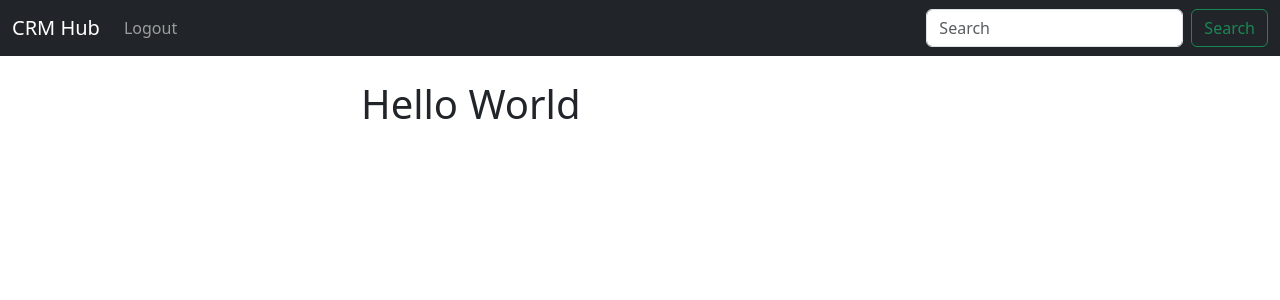
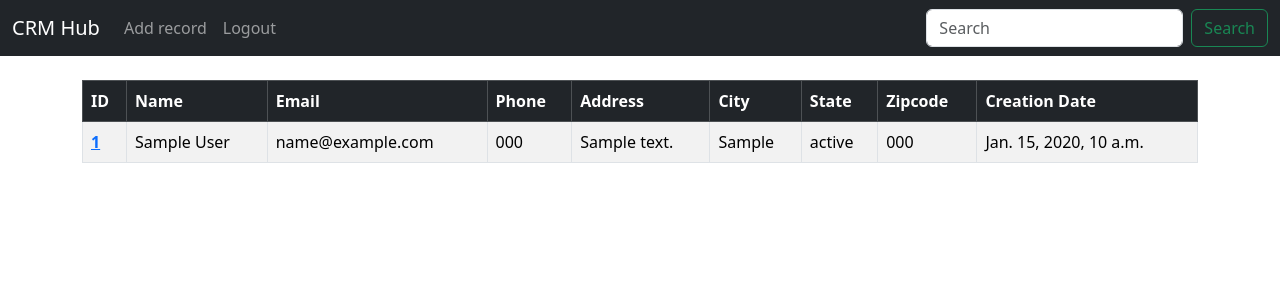
Before and after one commit to PatriceAlan/CRMHub, a Django app: page / in a window 1280 px wide. Shown: the top 300 px of the page. Run offline with Django 4.2, Linux system fonts and the light colour scheme; a user stored in the database is signed in; tables that the repository leaves empty hold one stand-in row (values such as "Sample post").

Commit message:
List, Delete, Add methods

```diff
--- a/crmhub/website/templates/home.html
+++ b/crmhub/website/templates/home.html
@@ -2,13 +2,45 @@
 
 {% block content %}
 
-<div class="col-md-6 offset-md-3">
-
     {% if user.is_authenticated %}
 
-    <h1> Hello World</h1>
+    <table class="table table-bordered table-striped table-hover">
+        <thead class="table-dark">
+          <tr>
+            <th scope="col">ID</th>
+            <th scope="col">Name</th>
+            <th scope="col">Email</th>
+            <th scope="col">Phone</th>
+            <th scope="col">Address</th>
+            <th scope="col">City</th>
+            <th scope="col">State</th>
+            <th scope="col">Zipcode</th>
+            <th scope="col">Creation Date</th>
+          </tr>
+        </thead>
+        <tbody>
+          {% if records %}
+          {% for record in records %}
+          <tr>
+            <th scope="row"><a href="{% url 'record' record.id %}">{{ record.id }}</a></th>
+            <td>{{ record.first_name }} {{ record.last_name }}</td>
+            <td>{{ record.email }}</td>
+            <td>{{ record.phone }}</td>
+            <td>{{ record.address }}</td>
+            <td>{{ record.city }}</td>
+            <td>{{ record.state }}</td>
+            <td>{{ record.zipcode }}</td>
+            <td>{{ record.created_at }}</td>
+          </tr>
+          {% endfor %}
+          {% endif %}
+        </tbody>
+      </table>
+
 
     {% else %}
+
+<div class="col-md-6 offset-md-3">
     <div class="card">
         <h1 class="card-header">Login</h1>
         <div class="card-body">
@@ -29,6 +61,7 @@
         </form>
         </div>
     </div>
+</div>
 
 {% endif %}
 {% endblock %}
--- a/crmhub/website/templates/navbar.html
+++ b/crmhub/website/templates/navbar.html
@@ -8,6 +8,10 @@
         <ul class="navbar-nav me-auto mb-2 mb-lg-0">
 
             {% if user.is_authenticated %}
+
+          <li class="nav-item">
+            <a class="nav-link" href="{% url 'add_record' %}">Add record</a>
+          </li>
 
           <li class="nav-item">
             <a class="nav-link" href="{% url 'logout' %}">Logout</a>
--- a/crmhub/website/templates/register.html
+++ b/crmhub/website/templates/register.html
@@ -29,4 +29,5 @@
     </form>
     </div>
 </div>
+</div>
 {% endblock %}
--- a/crmhub/website/urls.py
+++ b/crmhub/website/urls.py
@@ -6,4 +6,7 @@ urlpatterns = [
     # path('login/', views.login_user, name='login'),
     path('logout/', views.logout_user, name='logout'),
     path('register/', views.register_user, name='register'),
+    path('record/<int:pk>', views.user_record, name='record'),
+    path('delete_record/<int:pk>', views.delete_record, name='delete_record'),
+    path('add_record/', views.add_record, name='add_record'),
 ]
--- a/crmhub/website/views.py
+++ b/crmhub/website/views.py
@@ -2,8 +2,12 @@ from django.shortcuts import render, redirect
 from django.contrib.auth import authenticate, login, logout
 from django.contrib import messages
 from .forms import SignUpForm
+from .models import Record
 
 def home(request):
+    records = Record.objects.all()
+
+
     if request.method == 'POST':
         username = request.POST['username']
         password = request.POST['password']
@@ -17,7 +21,7 @@ def home(request):
             messages.error(request, "Login Failed. Please check your credentials and try again...")
             return redirect('home')
     else:
-        return render(request, 'home.html', {})
+        return render(request, 'home.html', {'records':records})
 
 def logout_user(request):
     logout(request)
@@ -40,3 +44,28 @@ def register_user(request):
         return render(request, 'register.html', {'form': form})
 
     return render(request, 'register.html', {'form': form})
+
+
+def user_record(request, pk):
+    if request.user.is_authenticated:
+        # Look up records
+        user_record = Record.objects.get(id=pk)
+        return render(request, 'record.html', {'user_record': user_record})
+    else:
+        messages.error(request, "You must be login to view that page...")
+        return redirect('home')
+
+
+def delete_record(request, pk):
+    if request.user.is_authenticated:
+        delete_it = Record.objects.get(id=pk)
+        delete_it.delete()
+        messages.success(request, "Record deleted successfully !")
+        return redirect('home')
+    else:
+        messages.error(request, "You must be login to view that page...")
+        return redirect('home')
+
+
+def add_record(request):
+    return render(request, 'add_record.html', {})
```
Also changed, not shown: crmhub/website/templates/add_record.html (added, +18 -0 lines), crmhub/website/templates/record.html (added, +28 -0 lines). Lines whose indentation alone changed are shown as unchanged.
